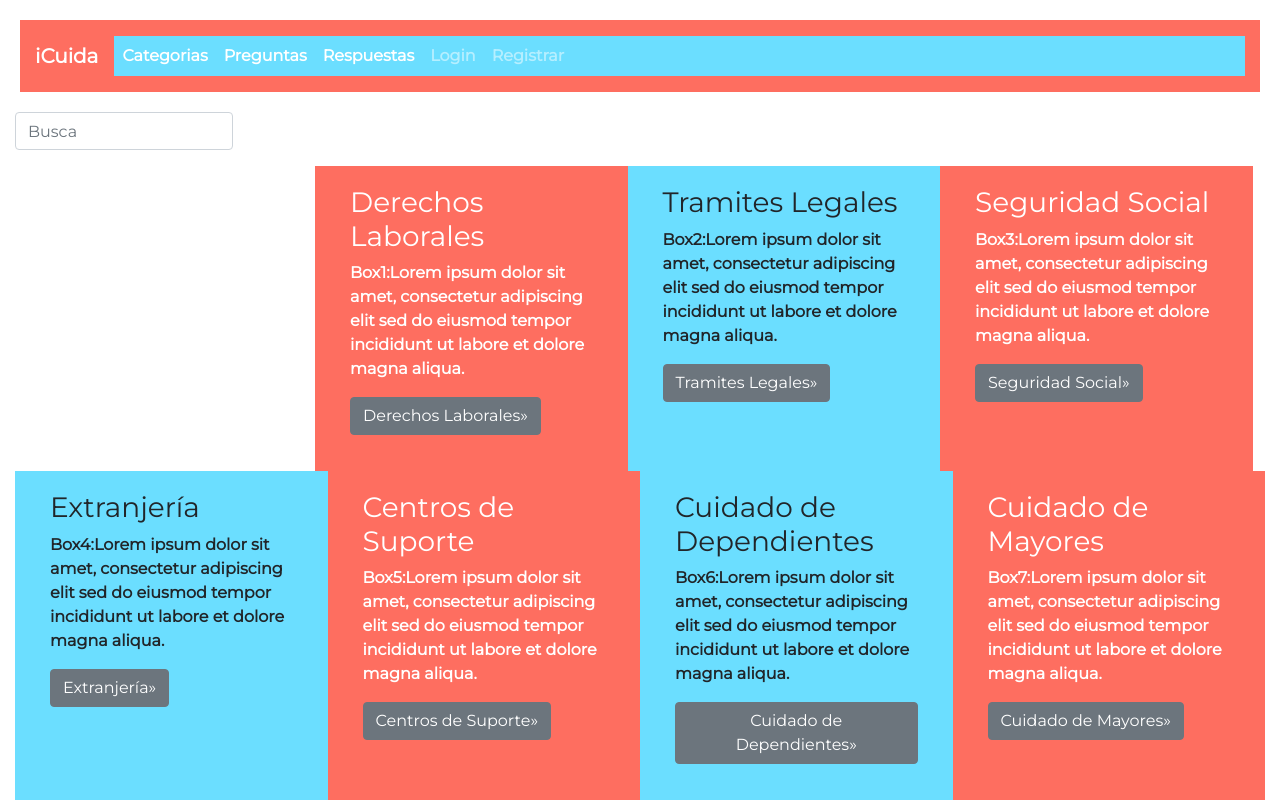
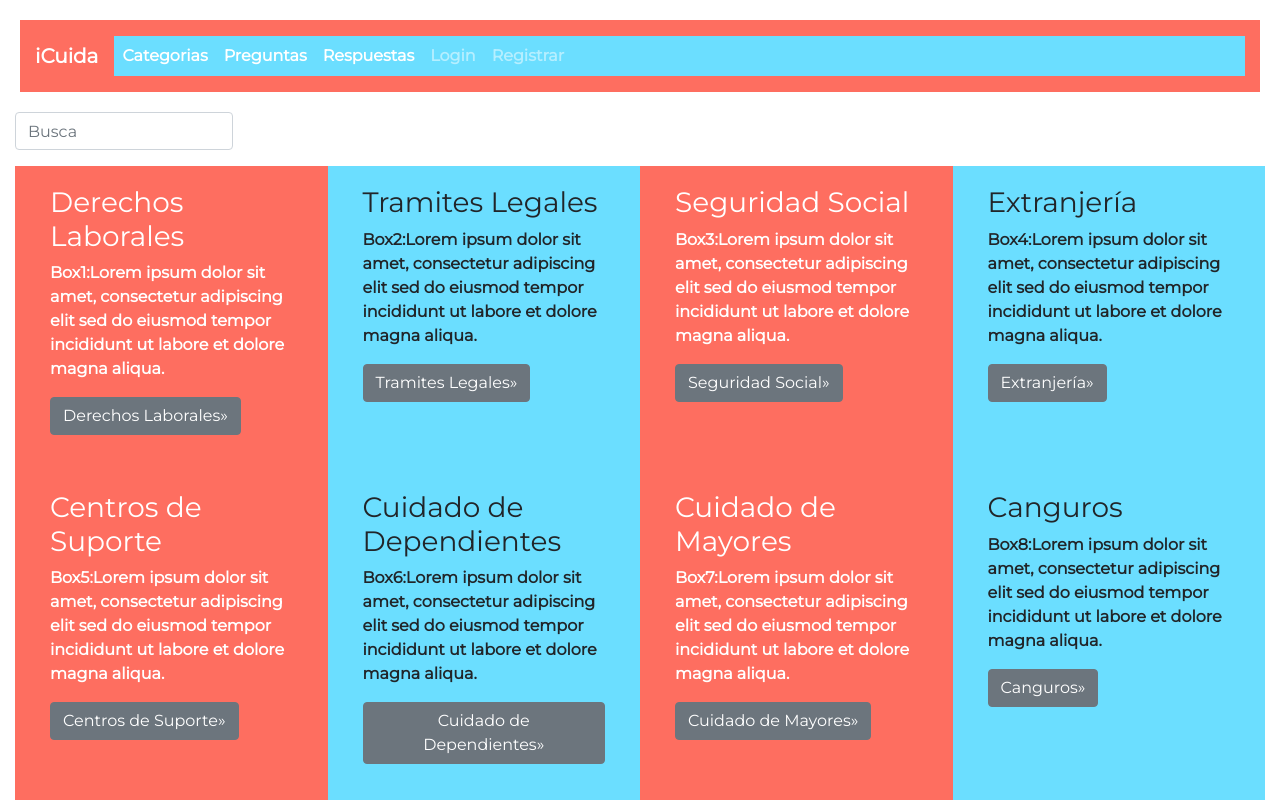
Before and after one commit to Iniciativa-Barcelona-Open-Data-I-iCuida/iCuida, a React (Create React App) app in the folder client/: page / in a window 1280 px wide. Shown: the top 800 px of the page. Built offline with nearby package versions, Linux system fonts and the light colour scheme; a web font is replaced by a local one.

Commit message:
update Landing, Login and Registrar page

```diff
--- a/client/src/assets/css/Landing.css
+++ b/client/src/assets/css/Landing.css
@@ -143,12 +143,6 @@ div .jumbotron-mt-5 {
     background-color: #6BDEFF;
 }
 
-div.px-4 {
-    width: 300px;
-    padding: 25px;
-    box-sizing: border-box;
-  }
-
 .div-col-lg-4{
     width: 100%;
     text-align: center;
@@ -158,8 +152,6 @@ div.px-4 {
     font-size: 32px;
     font-weight: bold;
 }
-
-
 
 .h2{
     margin: 0 0 8px;
@@ -173,6 +165,10 @@ div.px-4 {
 .p{
     margin-top: 0;
     margin-bottom: 1rem;
+    padding: 50px;
+    font-size: 32px;
+    font-weight: bold;
+    text-align: center;
 }
 
 /* Add media queries */
--- a/client/src/assets/css/Login.css
+++ b/client/src/assets/css/Login.css
@@ -5,7 +5,7 @@
 html, body {
     width: 100%;
     min-height: 100%;
-    font-size: 16px;
+    font-size: 32px;
 }
 
 body{
@@ -24,3 +24,40 @@ body{
     background-color: #6BDEFF;
     border-color: #6BDEFF;
 }
+
+/* Add media queries */
+/* Small devices (landscape phones, 576px and up)*/
+@media (min-width: 576px) {
+    html, body,
+    body,
+    .btn-primary{
+        width: 100%;
+        }
+}
+
+/* Medium devices (tablets, 768px and up)*/
+@media (min-width: 768px) {
+    html, body,
+    body,
+    .btn-primary{
+        width: 75%;
+        }
+}
+
+/*Large devices (desktops, 992px and up)*/
+@media (min-width: 992px) {
+    html, body,
+    body,
+    .btn-primary{
+        max-width: 960px;
+        }
+}
+
+/* Extra large devices (large desktops, 1200px and up)*/
+@media (min-width: 1200px) {
+html, body,
+body,
+.btn-primary{
+    width: 50%;
+    }
+}
--- a/client/src/components/Landing.js
+++ b/client/src/components/Landing.js
@@ -21,7 +21,6 @@ export default class Landing extends Component {
             </div>
             <div className="container-fluid mt-3">
                 <div className="card-group">
-                <div class="px-4"> </div>
                 <div className="card1 col-md-6 col-lg-4 col-xl-3">
                     {/*<img src="/" alt="img-derechos-laborales" className="img-thumbnail rounded-lg float-center"></img>*/}
                 <div className="card-body">
--- a/client/src/components/Login.js
+++ b/client/src/components/Login.js
@@ -55,7 +55,6 @@ class Login extends Component {
                             </div>
                             <button type="submit"
                                     className="btn btn-lg btn-primary btn-block"
-                                    role="button"
                                     aria-pressed="true">
                                 Entrar
                             </button>
--- a/client/src/components/Register.js
+++ b/client/src/components/Register.js
@@ -38,7 +38,7 @@ class Register extends Component {
                 <div className="form-group">
                         <div className="input-group">
                             <span className="input-group-addon">
-                            <i className="fa fa-lock"></i>
+                            <i className="fa fa-lock"> </i>
                             </span>
                             <input type="password"
                                 className="form-control"
@@ -53,16 +53,15 @@ class Register extends Component {
                         <form  className= "loginform" noValidate onSubmit={this.onSubmit}>
                         <h1 className="text-center h3 mb-3 font-weight-normal">Registrar</h1>
                         <div className="text-center social-btn">
-                            <a href="#" className="btn btn-primary btn-block"><i className="fa fa-facebook"></i> Registrar con <b>Facebook</b></a>
-			                <a href="#" className="btn btn-danger btn-block"><i className="fa fa-google"></i> Registrar con <b>Google</b></a>
+                            <a href="#RegistrarFacebook" className="btn btn-primary btn-block"><i className="fa fa-facebook"> </i>  Registrar con <b>Facebook</b></a>
+			                <a href="#RegistrarGoogle" className="btn btn-danger btn-block"><i className="fa fa-google"> </i>  Registrar con <b>Google</b></a>
                         </div>
                         <hr></hr>
-                        <div class="or-seperator"><i>or</i></div>
                             <div className="form-group">
                             <label htmlFor="user_name">Nombre de Usuario</label>
                             <div class="input-group">
                             <span class="input-group-addon">
-                                <i class="fa fa-user"></i>
+                                <i class="fa fa-user"> </i>
                             </span>
                             <input type="user_name"
                                     className="form-control"
@@ -78,7 +77,7 @@ class Register extends Component {
                                 <label htmlFor="email">Correo Electrónico</label>
                                 <div className="input-group">
                                     <span class="input-group-addon">
-                                        <i class="fa fa-lock"></i>
+                                        <i class="fa fa-lock"> </i>
                                     </span>
                                 <input type="email"
                                         className="form-control"
@@ -94,7 +93,7 @@ class Register extends Component {
                                 <label htmlFor="password">Contraseña</label>
                                 <div className="input-group">
                                     <span class="input-group-addon">
-                                        <i class="fa fa-lock"></i>
+                                        <i class="fa fa-lock"> </i>
                                     </span>
                                 <input type="password"
                                        className="form-control"
@@ -111,12 +110,12 @@ class Register extends Component {
                                 Registrar
                             </button>
                             </div>
-                            <a href="#"
+                            <a href="#OlvidarContraseño"
                                 className="pull-right text-success">Olvidaste la contraseña?
                             </a>
                             <hr></hr>
                             <div className="hint-text small">¿Todavía no eres miembro? <br></br>
-                            <a href="#" className="text-success">Registrar ahora!
+                            <a href="#Registrar" className="text-success">Registrar ahora!
                             </a>
                         </div>
                         </form>
--- a/client/src/components/UserFunctions.js
+++ b/client/src/components/UserFunctions.js
@@ -3,8 +3,7 @@ import axios from 'axios';
 export const register = newUser => {
     return axios
         .post('users/register', {
-            first_name: newUser.first_name,
-            last_name: newUser.last_name,
+            user_name: newUser.user_name,
             email: newUser.email,
             password: newUser.password
         })
```
Also changed, not shown: client/src/assets/css/Register.css (+5 -12 lines).
